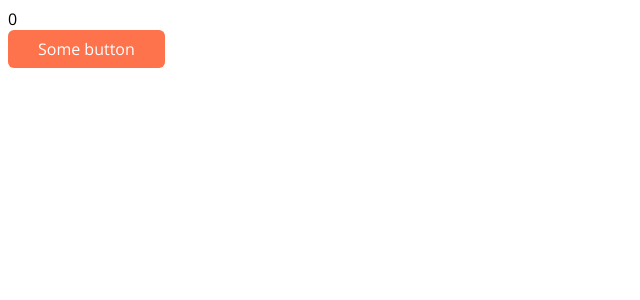
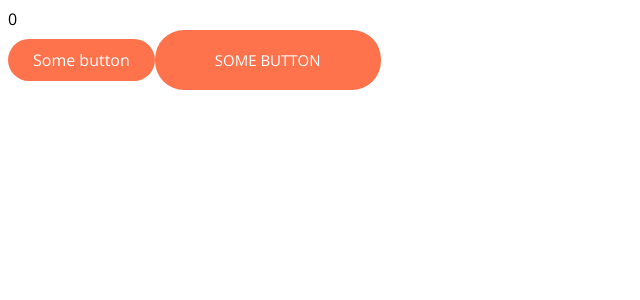
Before and after one commit to dktwho/menau-app, a React (Vite) app: page / in a window 1280 px wide. Shown: the top 300 px of the page, without its empty margins (0-640 px from the left). Built offline with nearby package versions, Linux system fonts and the light colour scheme.

Commit message:
style:modified style button 2, check props appearance

```diff
--- a/src/App.tsx
+++ b/src/App.tsx
@@ -8,6 +8,7 @@ function App() {
     <>
         <div>{counter}</div>
         <Button onClick={()=> setCounter(prev => prev + 1)}>Some button</Button>
+        <Button appearance={'big'}  onClick={()=> setCounter(prev => prev + 1)}>Some button</Button>
     </>
   )
 }
--- a/src/components/Button/Button.module.css
+++ b/src/components/Button/Button.module.css
@@ -1,12 +1,23 @@
 .button {
-    border-radius: 6px;
-    padding: 8px 30px;
     font-family: inherit;
     cursor: pointer;
     transition: background 0.25s;
+    border: none;
+    color: var(--white-color);
+    border-radius: 29px;
+    font-style: normal;
+    font-weight: 400;
+}
+
+.small {
     font-size: 16px;
-    border: none;
-    color: var(--white-color)
+    padding: 10px 25px;
+}
+
+.big {
+    font-size: 15px;
+    text-transform: uppercase;
+    padding: 20px 60px;
 }
 
 .accent:hover {
--- a/src/components/Button/Button.props.ts
+++ b/src/components/Button/Button.props.ts
@@ -2,5 +2,5 @@ import {ButtonHTMLAttributes, ReactNode} from "react";
 
 export interface ButtonProps extends ButtonHTMLAttributes<HTMLButtonElement>{
     children: ReactNode
-
+    appearance?: 'big' | 'small'
 }
--- a/src/components/Button/Button.tsx
+++ b/src/components/Button/Button.tsx
@@ -2,8 +2,11 @@ import {ButtonProps} from "./Button.props.ts";
 import cn from 'classnames'
 import styles from './Button.module.css'
 
-export const Button = ({children, className, ...props}: ButtonProps) => {
+export const Button = ({children, className, appearance = 'small', ...props}: ButtonProps) => {
     return (
-        <button className={cn(styles['button'],  styles['accent'], className)} {...props}>{children}</button>
+        <button className={cn(styles['button'],  styles['accent'], className, {
+            [styles['small']]: appearance === 'small',
+            [styles['big']]: appearance === 'big',
+        })} {...props}>{children}</button>
     );
 };
```
